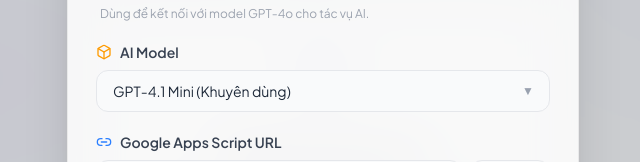
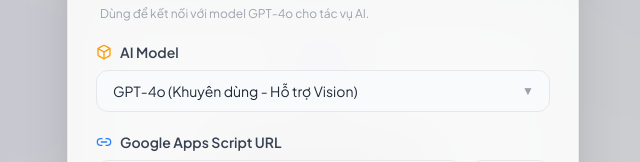
Before and after one commit to phamthanhloc92vn/HO-SO-THANH-TOAN---TAM, a Next.js app: page / in a window 1280 px wide. Both pictures are taken after a click on the button 34 px from the left and 34 px from the top of the page. Shown: the part 321-483 px from the top of the page, without its empty margins (317-957 px from the left). Built offline with nearby package versions, Linux system fonts and the light colour scheme.

Commit message:
Default to GPT-4o (Vision support) instead of GPT-4.1-mini

```diff
--- a/src/app/api/extract-contract/route.ts
+++ b/src/app/api/extract-contract/route.ts
@@ -8,7 +8,7 @@
 
     try {
         const apiKey = request.headers.get('x-api-key');
-        const overrideModel = request.headers.get('x-model') || 'gpt-4.1-mini';
+        const overrideModel = request.headers.get('x-model') || 'gpt-4o';
 
         if (!apiKey) {
             return NextResponse.json({ error: 'Missing API key' }, { status: 400 });
--- a/src/app/components/SettingsModal.tsx
+++ b/src/app/components/SettingsModal.tsx
@@ -21,7 +21,7 @@
 export default function SettingsModal({ isOpen, onClose, onSave }: SettingsModalProps) {
     const [settings, setSettings] = useState<Settings>({
         apiKey: "",
-        model: "gpt-4.1-mini",
+        model: "gpt-4o",
         scriptUrl: "https://script.google.com/macros/s/AKfycbzDGZ-ZaDq1glP7A9UvnraC8KDXsbui5V6_Z29dupXaW_yfd9tA9iIuMR74qbkxGdqZ/exec",
     });
 
@@ -30,7 +30,7 @@
     const [apiTestStatus, setApiTestStatus] = useState<"IDLE" | "TESTING" | "SUCCESS" | "ERROR">("IDLE");
     const [scriptTestStatus, setScriptTestStatus] = useState<"IDLE" | "TESTING" | "SUCCESS" | "ERROR">("IDLE");
 
-    const VALID_MODELS = ["gpt-4.1-mini", "gpt-4o"];
+    const VALID_MODELS = ["gpt-4o", "gpt-4.1-mini"];
 
     useEffect(() => {
         const saved = localStorage.getItem("contract_ai_settings");
@@ -39,7 +39,7 @@
                 const parsed = JSON.parse(saved);
                 // Auto-fix: nếu model cũ không hợp lệ (VD: gpt-4.5-preview), đổi về gpt-4.1-mini
                 if (parsed.model && !VALID_MODELS.includes(parsed.model)) {
-                    parsed.model = "gpt-4.1-mini";
+                    parsed.model = "gpt-4o";
                     localStorage.setItem("contract_ai_settings", JSON.stringify(parsed));
                 }
                 setSettings(parsed);
@@ -169,8 +169,8 @@
                                             onChange={(e) => setSettings({ ...settings, model: e.target.value })}
                                             className={`${inputClasses} appearance-none cursor-pointer`}
                                         >
-                                            <option value="gpt-4.1-mini">GPT-4.1 Mini (Khuyên dùng)</option>
-                                            <option value="gpt-4o">GPT-4o</option>
+                                            <option value="gpt-4o">GPT-4o (Khuyên dùng - Hỗ trợ Vision)</option>
+                                            <option value="gpt-4.1-mini">GPT-4.1 Mini (Chỉ văn bản)</option>
                                         </select>
                                         <div className="absolute right-4 top-1/2 -translate-y-1/2 pointer-events-none text-gray-400 text-xs">▼</div>
                                     </div>
--- a/src/app/page.tsx
+++ b/src/app/page.tsx
@@ -267,7 +267,7 @@
           throw new Error("Không thể trích xuất nội dung từ file PDF này.");
         }
 
-        const modelToUse = settings.model || "gpt-4.1-mini";
+        const modelToUse = settings.model || "gpt-4o";
 
         // Gọi OpenAI API TRỰC TIẾP từ trình duyệt (bypass Vercel hoàn toàn)
         const response = await fetch("https://api.openai.com/v1/chat/completions", {
```
